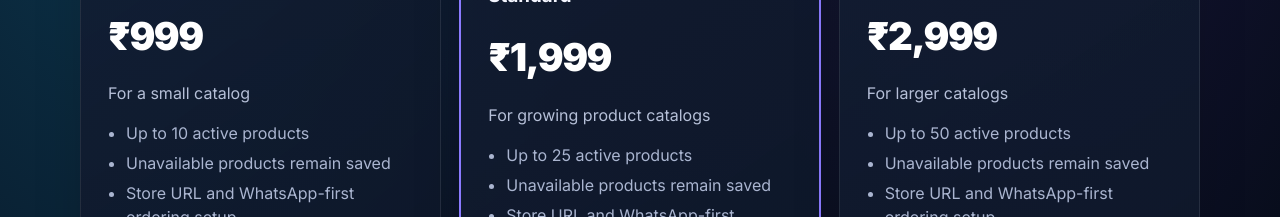
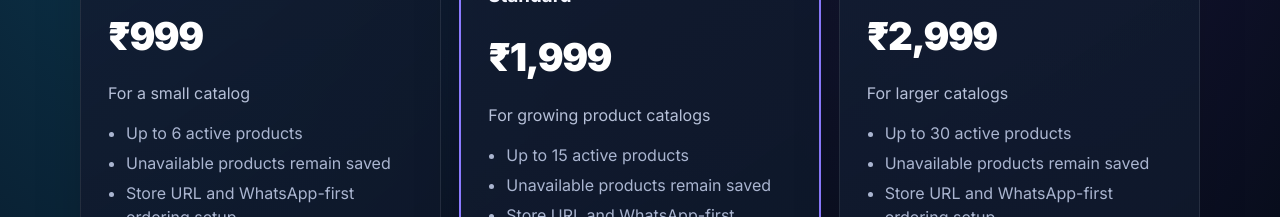
Before and after one commit to geniedevs26/GenieDevs, a React (Vite) app: page / in a window 1280 px wide. Shown: the part 1760-1977 px from the top of the page. Built offline with nearby package versions, Linux system fonts and the light colour scheme.

Commit message:
Align pricing page with ₹999/₹1999/₹2999 packages and 6/15/30 product limits

```diff
--- a/src/components/LandingPage.tsx
+++ b/src/components/LandingPage.tsx
@@ -14,7 +14,7 @@ export const LandingPage: React.FC<LandingPageProps> = ({ onNavigate }) => {
   const planAmounts: Record<string, number> = {
     Basic: 999,
     Standard: 1999,
-    Premium: 3999,
+    Premium: 2999,
   };
 
   const handleStartCheckout = async (planName: string) => {
@@ -340,7 +340,7 @@ export const LandingPage: React.FC<LandingPageProps> = ({ onNavigate }) => {
             <div className="price">₹999</div>
             <p className="muted">For a small catalog</p>
             <ul>
-              <li>Up to 10 active products</li>
+              <li>Up to 6 active products</li>
               <li>Unavailable products remain saved</li>
               <li>Store URL and WhatsApp-first ordering setup</li>
               <li>Core catalog setup scope</li>
@@ -356,7 +356,7 @@ export const LandingPage: React.FC<LandingPageProps> = ({ onNavigate }) => {
             <div className="price">₹1,999</div>
             <p className="muted">For growing product catalogs</p>
             <ul>
-              <li>Up to 25 active products</li>
+              <li>Up to 15 active products</li>
               <li>Unavailable products remain saved</li>
               <li>Store URL and WhatsApp-first ordering setup</li>
               <li>Expanded catalog setup scope</li>
@@ -371,7 +371,7 @@ export const LandingPage: React.FC<LandingPageProps> = ({ onNavigate }) => {
             <div className="price">₹2,999</div>
             <p className="muted">For larger catalogs</p>
             <ul>
-              <li>Up to 50 active products</li>
+              <li>Up to 30 active products</li>
               <li>Unavailable products remain saved</li>
               <li>Store URL and WhatsApp-first ordering setup</li>
               <li>Largest catalog setup scope</li>
@@ -492,9 +492,9 @@ export const LandingPage: React.FC<LandingPageProps> = ({ onNavigate }) => {
                 <label htmlFor="supportPackage">Package (optional)</label>
                 <select id="supportPackage" name="package" defaultValue="">
                   <option value="">Not decided yet</option>
-                  <option>Basic — proposed ₹999</option>
-                  <option>Standard — proposed ₹1,999</option>
-                  <option>Premium — proposed ₹2,999</option>
+                  <option>Basic — ₹999</option>
+                  <option>Standard — ₹1,999</option>
+                  <option>Premium — ₹2,999</option>
                   <option>Custom requirements</option>
                 </select>
               </div>
```
